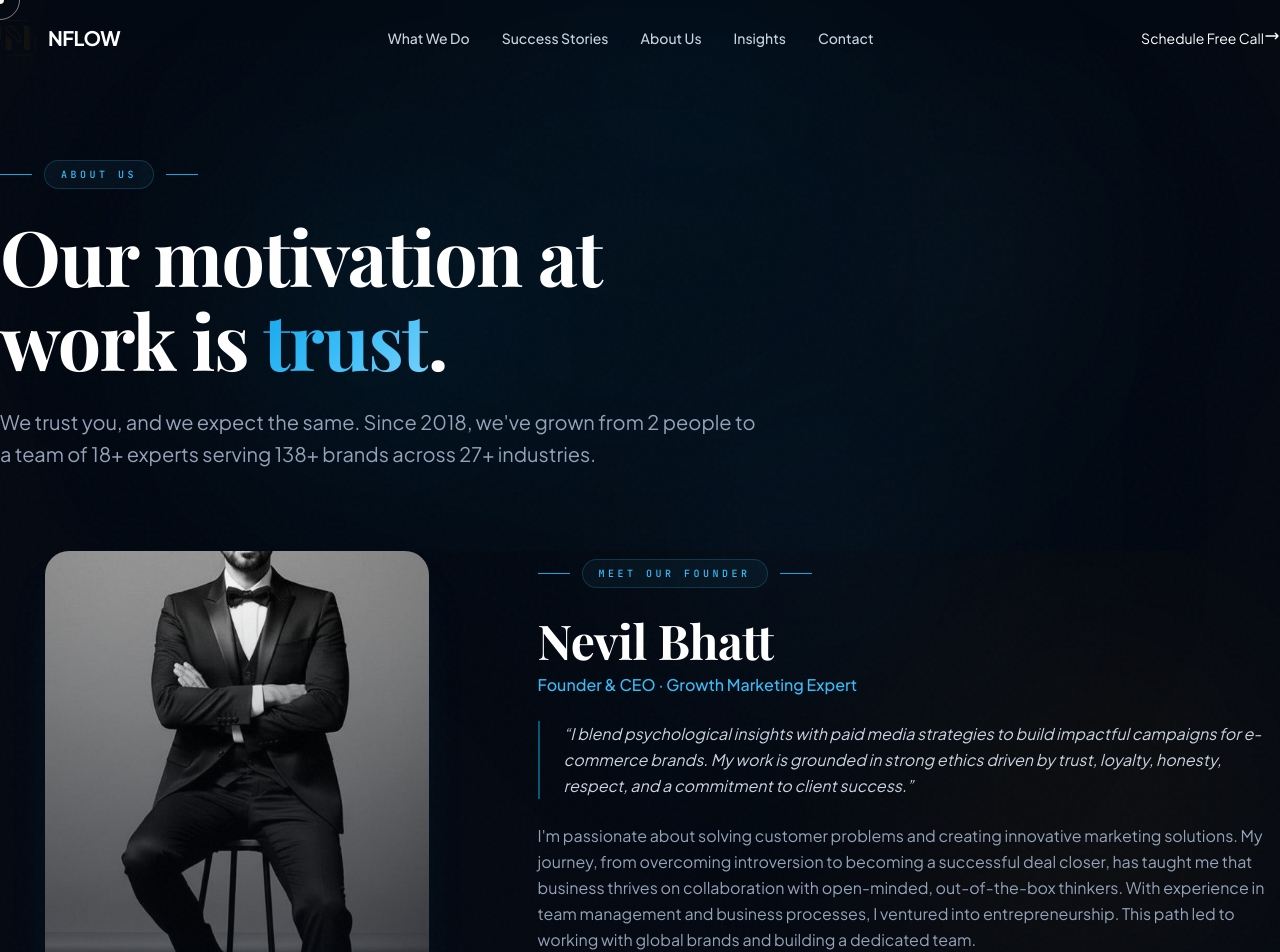
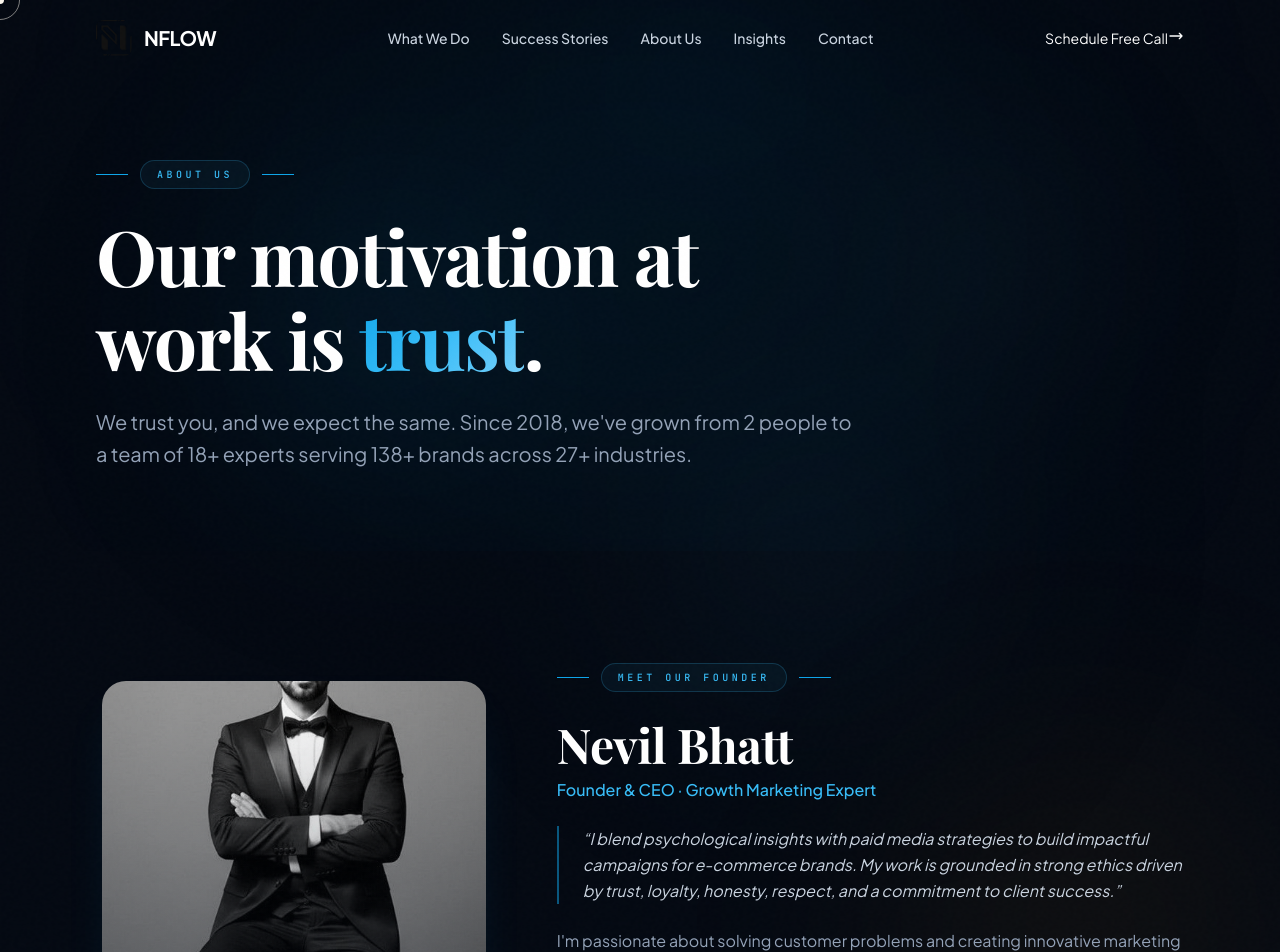
Before and after one commit to dvij-dev/NFlowTech, a Next.js app: page /about in a window 1280 px wide. Shown: the top 952 px of the page. Built offline with nearby package versions, Linux system fonts and the light colour scheme; a web font is replaced by a local one.

Commit message:
V8.4: Fix btn-gold, section-pad, text-display CSS classes

```diff
--- a/src/app/globals.css
+++ b/src/app/globals.css
@@ -55,6 +55,31 @@
   .label {
     @apply inline-flex items-center gap-2 px-4 py-1.5 text-[10px] font-mono font-medium uppercase tracking-[0.35em]
            rounded-full border border-sky-400/20 text-sky-400 bg-sky-400/5;
+  }
+
+  /* Primary action button */
+  .btn-gold {
+    @apply inline-flex items-center gap-3 px-8 py-4 rounded-full
+           bg-gradient-to-r from-sky-500 to-sky-600 text-white font-semibold
+           hover:shadow-lg hover:shadow-sky-500/25 transition-all duration-300;
+  }
+  .btn-gold:hover {
+    transform: translateY(-1px);
+  }
+
+  /* Section padding */
+  .section-pad {
+    @apply px-8 md:px-16 lg:px-24;
+  }
+
+  .section-y {
+    @apply py-20 md:py-28;
+  }
+
+  /* Display text (serif) */
+  .text-display {
+    @apply text-4xl md:text-5xl lg:text-6xl;
+    font-family: var(--font-playfair), serif;
   }
 
   /* Animated underline */
```
